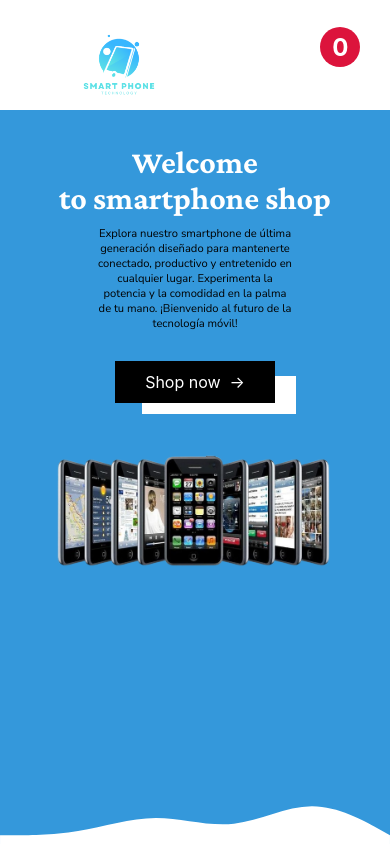
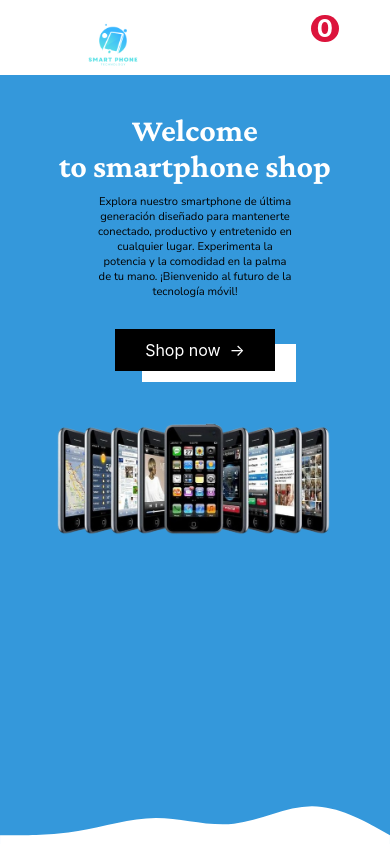
Before and after one commit to Jenry560/carrito-, a React (Create React App) app: page / in a window 390 px wide. Built offline with nearby package versions, Linux system fonts and the light colour scheme; some icons are missing.

Commit message:
resposive iphone 2.0

```diff
--- a/src/components/Header.js
+++ b/src/components/Header.js
@@ -16,7 +16,7 @@ export const Header = () => {
     <header>
       <Link to="/">
         <div className="logo">
-          <img src={logo} alt="logo" width="130" />
+          <img src={logo} alt="logo" />
         </div>
       </Link>
       <ul>
--- a/src/index.css
+++ b/src/index.css
@@ -167,7 +167,9 @@ header ul li {
 header ul li a {
   font-weight: bold;
 }
-
+.logo img {
+  width: 120px;
+}
 .cart {
   position: relative;
   cursor: pointer;
@@ -651,6 +653,24 @@ header ul li a {
 }
 
 @media screen and (max-width: 570px) {
+  .inicio {
+    padding-top: 7rem;
+  }
+  header {
+    height: 75px;
+  }
+  .logo img {
+    width: 90px;
+  }
+  .cart span {
+    right: -1rem;
+    width: 1.7rem;
+    height: 1.7rem;
+  }
+  .cart box-icon {
+    width: 30px;
+    height: 30px;
+  }
   header ul {
     display: none;
   }
```
